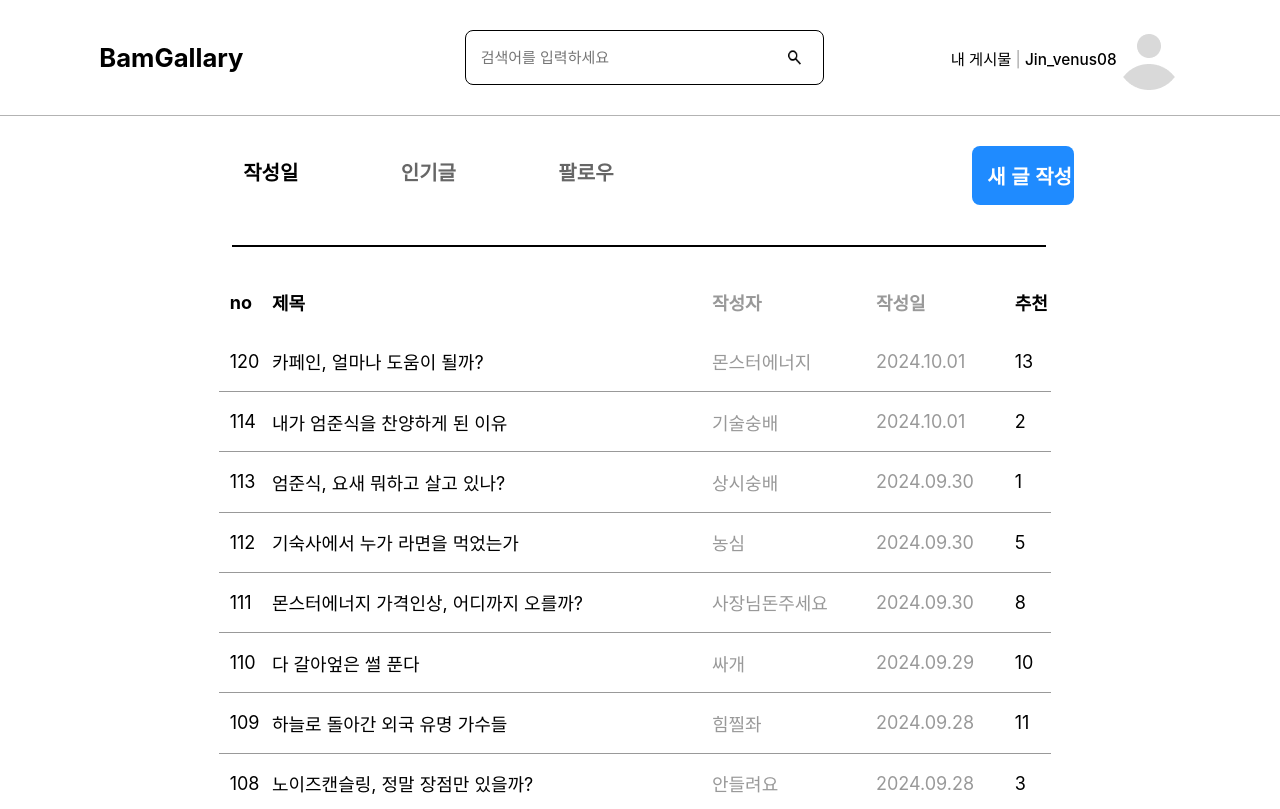
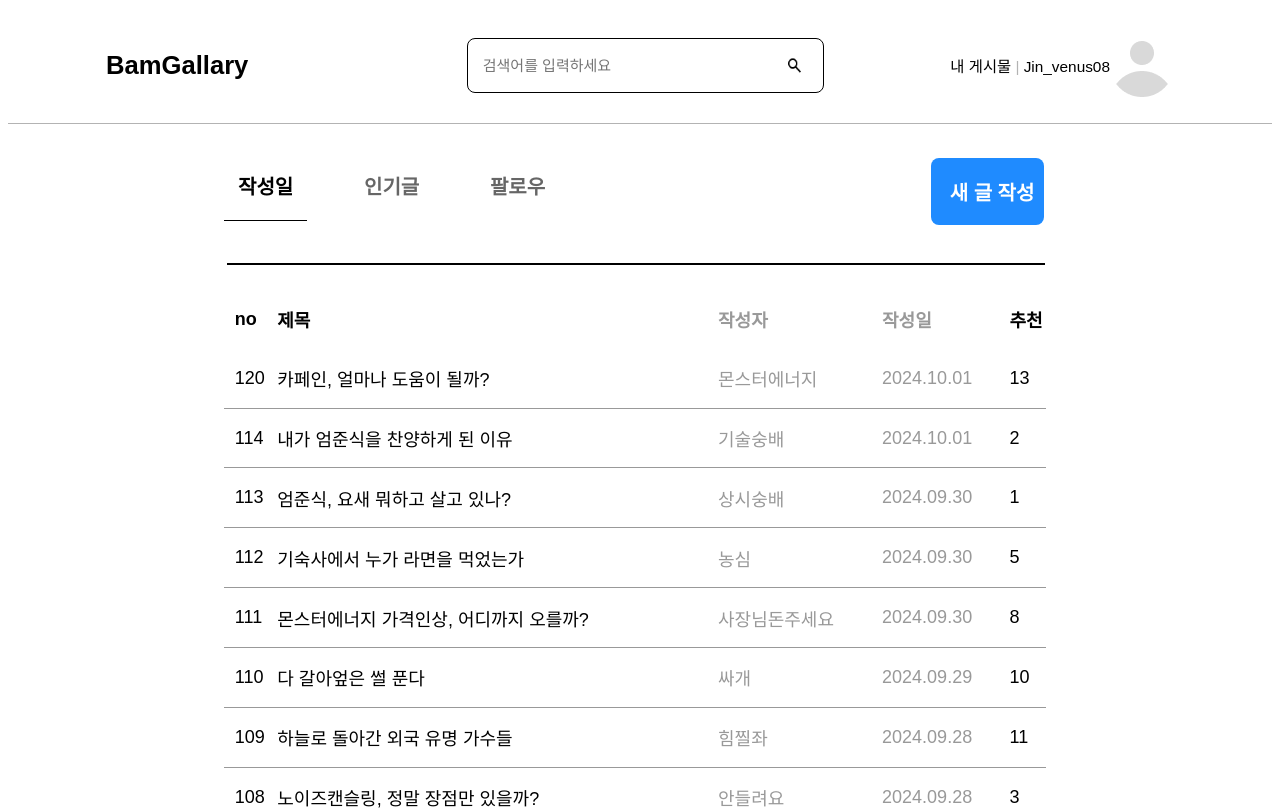
Before and after one commit to gomdoliro2/f_e-repository, a React (Create React App) app in the folder gomdorilo/: page / in a window 1280 px wide. Shown: the top 809 px of the page. Built offline with nearby package versions, Linux system fonts and the light colour scheme.

Commit message:
ADD :: 새 글 작성 클릭 시 다음 페이지로 이동

```diff
--- a/gomdorilo/package.json
+++ b/gomdorilo/package.json
@@ -8,6 +8,7 @@
     "@testing-library/user-event": "^13.5.0",
     "react": "^18.3.1",
     "react-dom": "^18.3.1",
+    "react-router-dom": "^6.26.2",
     "react-scripts": "5.0.1",
     "web-vitals": "^2.1.4"
   },
--- a/gomdorilo/src/App.css
+++ b/gomdorilo/src/App.css
@@ -1,6 +1,7 @@
 .container {
   width: 100%;
   margin: 0 auto;
+  font-family: Arial, sans-serif;
 }
 
 .header {
@@ -75,7 +76,7 @@ span {
 
 .type {
   display: flex;
-  padding-top: 1.5%;
+  padding-top: 2%;
   width: 80%;
   padding-left: 15%;
 }
@@ -84,7 +85,7 @@ span {
 #fame,
 #follow {
   display: flex;
-  padding-top: 3%;
+  padding-top: 4%;
   font-size: 20px;
   font-weight: 600;
   white-space: nowrap;
@@ -97,11 +98,11 @@ span {
   font-weight: bold;
   font-size: 20px;
   border: none;
-  width: 10%;
+  width: 9%;
   height: 3%;
   padding: 1.5%;
-  margin-top: 1%;
-  margin-left: 30%;
+  margin-top: -5%;
+  margin-left: 73%;
   border-radius: 8px;
   white-space: nowrap;
   cursor: pointer;
@@ -111,22 +112,23 @@ span {
   display: flex;
   flex-direction: column;
   align-items: center;
-  margin: 0 5%;
+  margin: 0 3%;
+  padding-left: 1%;
   cursor: pointer;
 }
 
 .underline {
   width: 150%;
-  height: 1.5%;
+  height: 1px;
   background-color: #000;
-  margin-top: 1%;
 }
 
+
 .line {
-  width: 63.5%;
+  width: 64.6%;
   height: 1%;
   margin-top: 3%;
-  margin-left: 18.1%;
+  margin-left: 17.3%;
   margin-bottom: 2%;
   border: 1px solid #000;
   background-color: #000;
--- a/gomdorilo/src/App.js
+++ b/gomdorilo/src/App.js
@@ -3,8 +3,11 @@ import './App.css';
 import Header from './components/Header';
 import Bar from './components/Bar';
 import PostTable from './components/PostTable';
+import { useNavigate } from 'react-router-dom';
 
 function App() {
+    const navigate = useNavigate();
+
     const [username] = useState('Jin_venus08');
     const [searchTerm, setSearchTerm] = useState('');
     const [isMenuOpen, setIsMenuOpen] = useState(false);
@@ -46,6 +49,10 @@ function App() {
         setIsMenuOpen(!isMenuOpen);
     };
 
+    const handleNewPostClick = () => {
+        navigate('/new-post');
+    };
+
     return (
         <div className="container">
             <Header
@@ -60,6 +67,7 @@ function App() {
                 selectedType={selectedType}
                 handleTypeClick={handleTypeClick}
             />
+            <button className="new" onClick={handleNewPostClick}>새 글 작성</button>
             <div className="line"></div>
             <PostTable filteredPosts={filteredPosts} />
         </div>
--- a/gomdorilo/src/components/Bar.js
+++ b/gomdorilo/src/components/Bar.js
@@ -1,6 +1,13 @@
 import React from 'react';
+import { useNavigate } from 'react-router-dom';
 
 const Bar = ({ selectedType, handleTypeClick }) => {
+    const navigate = useNavigate();
+
+    const handleCreatePost = () => {
+        navigate('/create-post');
+    };
+
     return (
         <div className="type">
             <div className="type-item" onClick={() => handleTypeClick('작성일')}>
@@ -15,7 +22,6 @@ const Bar = ({ selectedType, handleTypeClick }) => {
                 <p id="follow" style={{ color: selectedType === '팔로우' ? '#000' : '#666' }}> 팔로우</p>
                 {selectedType === '팔로우' && <div className="underline" />}
             </div>
-            <button className="new">새 글 작성</button>
         </div>
     );
 };
--- /dev/null
+++ b/gomdorilo/src/components/CreatePost.js
@@ -0,0 +1,11 @@
+import React from 'react';
+
+const CreatePost = () => {
+    return (
+        <div>
+            <h1>새 글 작성</h1>
+        </div>
+    );
+};
+
+export default CreatePost;
--- a/gomdorilo/src/index.js
+++ b/gomdorilo/src/index.js
@@ -1,14 +1,16 @@
 import React from 'react';
 import ReactDOM from 'react-dom/client';
-import './index.css';
+import { BrowserRouter as Router } from 'react-router-dom';
 import App from './App';
-import reportWebVitals from './reportWebVitals';
+import CreatePost from './components/CreatePost';
+import { Routes, Route } from 'react-router-dom';
 
 const root = ReactDOM.createRoot(document.getElementById('root'));
 root.render(
-<React.StrictMode>
-    <App />
-    </React.StrictMode>
+    <Router>
+        <Routes>
+            <Route path="/" element={<App />} />
+            <Route path="/new-post" element={<CreatePost />} />
+        </Routes>
+    </Router>
 );
-
-reportWebVitals();
```
Also changed, not shown: gomdorilo/src/components/Header.js (+2 -6 lines), 1 other file (tests, documents, lock files or other folders).
